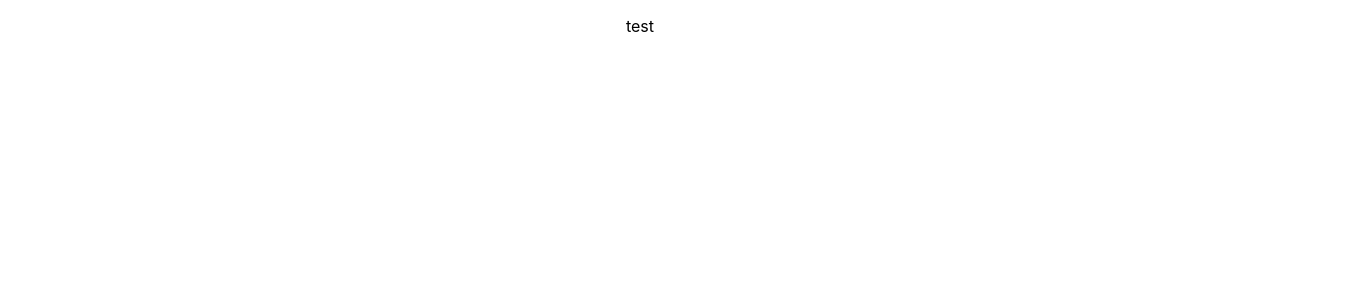
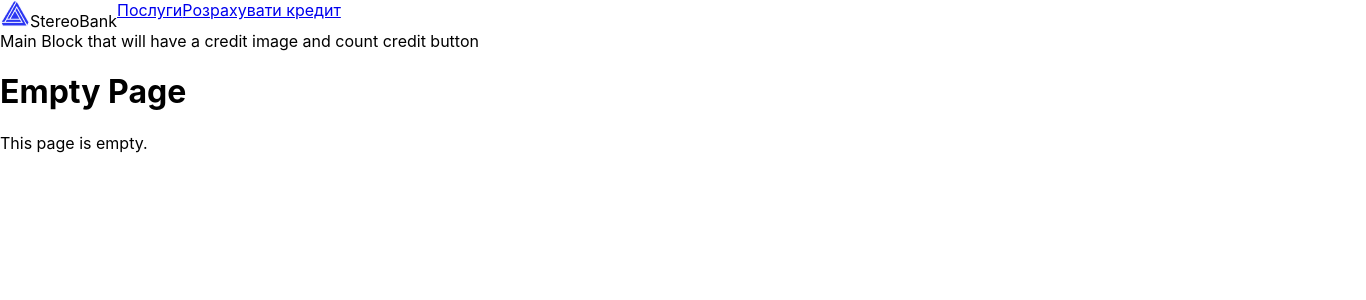
Before and after one commit to Casio25/CurrencyConverter, a React (Create React App) app in the folder currency-converter/: page /empty in a window 1280 px wide. Shown: the top 300 px of the page, 1366 px wide, since content can reach past the window. Built offline with nearby package versions, Linux system fonts and the light colour scheme.

Commit message:
added logo

```diff
--- a/currency-converter/package.json
+++ b/currency-converter/package.json
@@ -8,7 +8,9 @@
     "@testing-library/user-event": "^13.5.0",
     "react": "^18.2.0",
     "react-dom": "^18.2.0",
+    "react-router-dom": "^6.10.0",
     "react-scripts": "5.0.1",
+    "sass": "^1.62.0",
     "web-vitals": "^2.1.4"
   },
   "scripts": {
--- a/currency-converter/src/App.js
+++ b/currency-converter/src/App.js
@@ -1,11 +1,23 @@
-import logo from './logo.svg';
-import './App.css';
+import React from 'react';
+import { BrowserRouter, Route, Routes } from 'react-router-dom';
+import './App.scss';
+import { Header } from './components/Header';
+import { MainBlock } from './components/MainBlock';
+import { Empty } from './pages/Empty';
+import { Home } from './pages/Home';
 
 function App() {
   return (
-    <div className="App">
-     <p>test</p>
-    </div>
+    <BrowserRouter>
+      <div className="App">
+        <Header />
+        <MainBlock />
+        <Routes>
+          <Route exact path="/home" element={<Home />} />
+          <Route exact path="/empty" element={<Empty />} />
+        </Routes>
+      </div>
+    </BrowserRouter>
   );
 }
 
--- /dev/null
+++ b/currency-converter/src/App.scss
@@ -0,0 +1,7 @@
+.App{
+    position: relative;
+        width: 1366px;
+        height: 1829px;
+
+        background: #FFFFFF;
+}
--- /dev/null
+++ b/currency-converter/src/components/Header.js
@@ -0,0 +1,21 @@
+import { Link } from "react-router-dom";
+import Logo from "../images/logo.png";
+
+export function Header() {
+    return (
+        <nav className="header-nav" style={{ display: "flex", flexDirection: "row" }}>
+            <div className="HeaderLogo" >
+                <img src={Logo} alt="Logo" className="logo" />
+                <span className="logo-text">StereoBank</span>
+            </div>
+            <div className="header-nav-list" style={{display:"flex", flexDirection:"row"}}>
+                <div className="header-nav-item">
+                    <Link to="/home">Послуги</Link>
+                </div>
+                <div className="header-nav-item">
+                    <Link to="/empty">Розрахувати кредит</Link>
+                </div>
+            </div>
+        </nav>
+    );
+}
--- /dev/null
+++ b/currency-converter/src/components/MainBlock.js
@@ -0,0 +1,5 @@
+export function MainBlock(){
+    return(
+        <div>Main Block that will have a credit image and count credit button</div>
+    )
+}
--- /dev/null
+++ b/currency-converter/src/pages/Empty.js
@@ -0,0 +1,8 @@
+export function Empty() {
+    return (
+        <div>
+            <h1>Empty Page</h1>
+            <p>This page is empty.</p>
+        </div>
+    );
+}
--- /dev/null
+++ b/currency-converter/src/pages/Home.js
@@ -0,0 +1,5 @@
+export function Home(){
+    return(
+        <div>Home</div>
+    )
+}
```
Also changed, not shown: currency-converter/src/images/logo.png (added), 1 other file (tests, documents, lock files or other folders).
